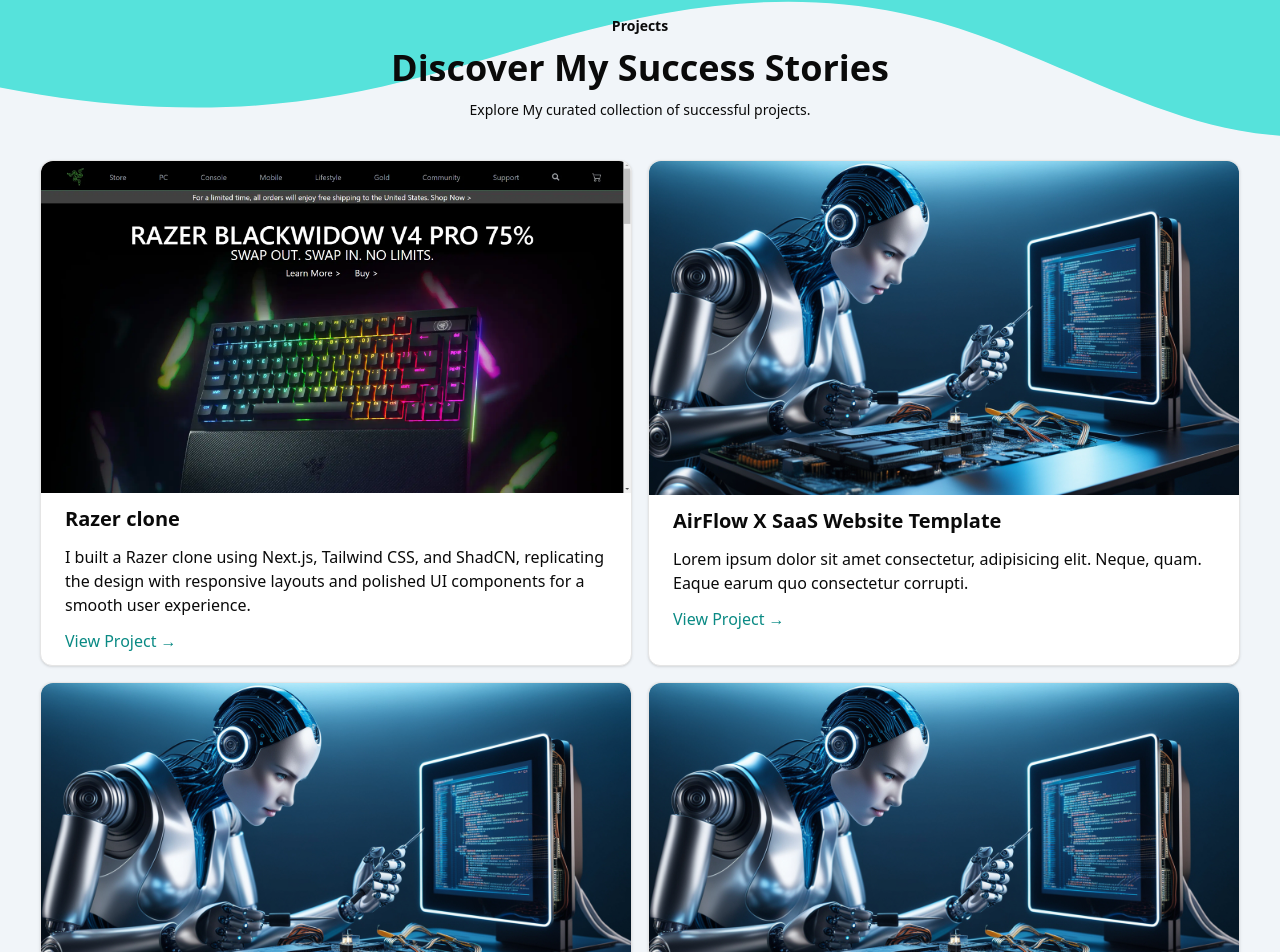
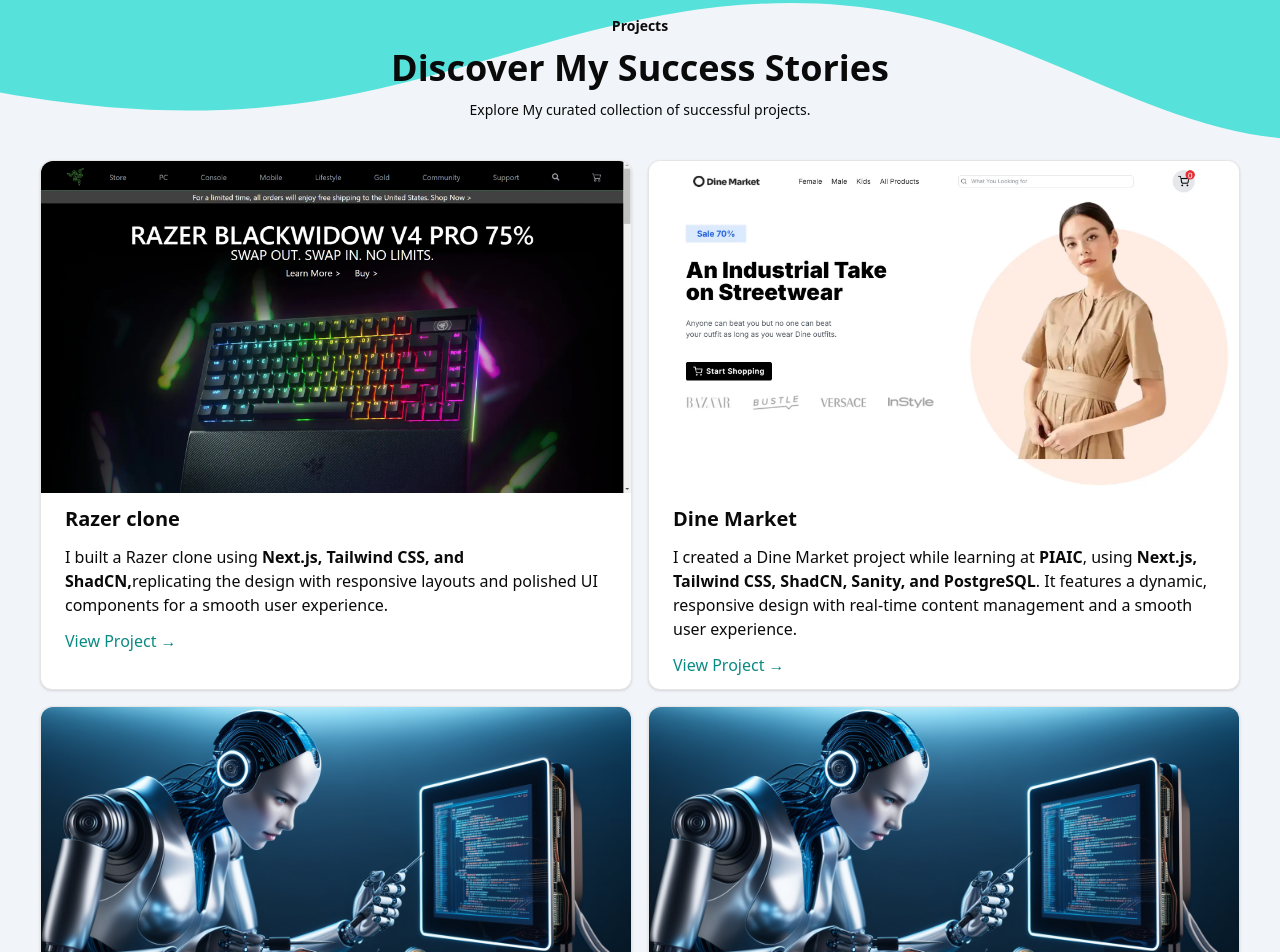
Before and after one commit to iamasadshah/my-portfolio, a Next.js app: page / in a window 1280 px wide. Shown: the part 2021-2973 px from the top of the page. Built offline with nearby package versions, Linux system fonts and the light colour scheme.

Commit message:
second project added

```diff
--- a/src/app/components/Projects.tsx
+++ b/src/app/components/Projects.tsx
@@ -35,7 +35,8 @@
             Razer clone
           </h1>
           <p className="px-3 lg:px-6 text-sm lg:text-base">
-            I built a Razer clone using Next.js, Tailwind CSS, and ShadCN,
+            I built a Razer clone using{" "}
+            <b>Next.js, Tailwind CSS, and ShadCN,</b>
             replicating the design with responsive layouts and polished UI
             components for a smooth user experience.
           </p>
@@ -48,20 +49,25 @@
         </Card>
         <Card className="project-card flex flex-col items-center text-center space-y-3 pb-3 lg:items-start lg:text-start">
           <Image
-            src={"/project-image.jpg"}
+            src={"/Dine-Market.webp"}
             alt="project one"
             width={300}
             height={300}
             className="w-full rounded-t-xl"
           />
           <h1 className="project-title text-lg lg:text-xl font-bold">
-            AirFlow X SaaS Website Template
+            Dine Market
           </h1>
           <p className="px-3 lg:px-6 text-sm lg:text-base">
-            Lorem ipsum dolor sit amet consectetur, adipisicing elit. Neque,
-            quam. Eaque earum quo consectetur corrupti.
+            I created a Dine Market project while learning at <b>PIAIC</b>,
+            using <b>Next.js, Tailwind CSS, ShadCN, Sanity, and PostgreSQL</b>.
+            It features a dynamic, responsive design with real-time content
+            management and a smooth user experience.
           </p>
-          <Link href={"/"} className="text-primary1 px-3 lg:px-6">
+          <Link
+            href={"https://piaic-q2-project.vercel.app"}
+            className="text-primary1 px-3 lg:px-6"
+          >
             View Project &rarr;
           </Link>
         </Card>
```
Also changed, not shown: public/Dine-Market.webp (added), public/To-do-app.webp (added).
